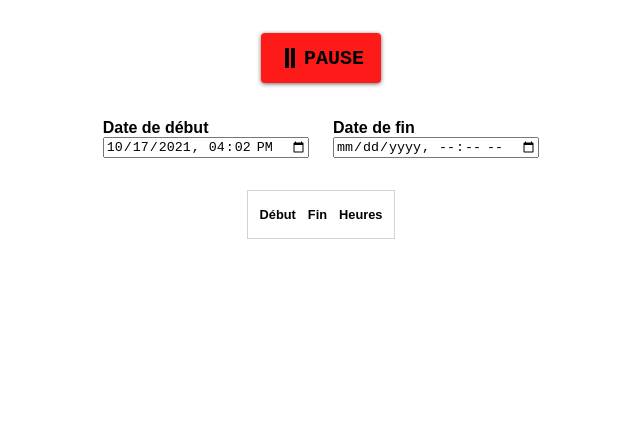
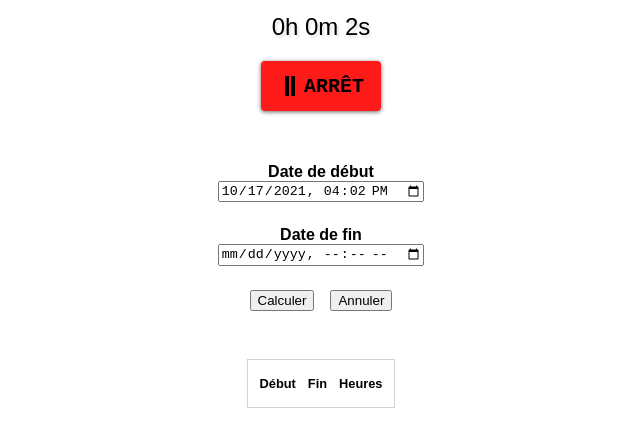
Before and after one commit to alex-drocks/time-tracking-app, a website built with Parcel: page src/index.html in a window 1280 px wide. Both pictures are taken after a click on the button "DÉBUT". Shown: the part 48-474 px from the top of the page, without its empty margins (319-959 px from the left). Built offline with nearby package versions, Linux system fonts and the light colour scheme.

Commit message:
Added real-time counter and refactored functions

```diff
--- a/package.json
+++ b/package.json
@@ -3,7 +3,7 @@
   "version": "1.0.0",
   "description": "Web app for simple time tracking. Get amount of time spent on your tasks.",
   "scripts": {
-    "start": "parcel",
+    "start": "parcel --no-cache",
     "build": "rm -rf dist && parcel build --no-source-maps",
     "deploy": "firebase deploy"
   },
--- a/src/index.html
+++ b/src/index.html
@@ -10,7 +10,10 @@
 </head>
 <body>
 <h1>Compteur de temps</h1>
-<button id="toggleTimerBtn">
+
+<div id="timeCounter">hh mm ss</div>
+
+<button id="toggleTimerBtn" class="">
   <span class="toggle-timer-btn--state start" style="display: none">
     <svg class="play" xmlns="http://www.w3.org/2000/svg" viewBox="0 0 24 24">
       <path d="M3 22V2l18 10L3 22z"/>
@@ -20,23 +23,24 @@
   <span class="toggle-timer-btn--state stop" style="display: none">
     <svg class="stop" xmlns="http://www.w3.org/2000/svg" viewBox="0 0 24 24"><path
             d="M11 22H7V2h4v20zm6-20h-4v20h4V2z"/></svg>
-    <span>Pause</span>
+    <span>Arrêt</span>
   </span>
+</button>
 
-</button>
 <form id="timeTrackingForm">
   <div class="form-field start">
     <label for="startTimeInput"><strong>Date de début</strong></label>
     <input type="datetime-local" id="startTimeInput" name="startTime" required aria-required="true"
-           value="2021-10-16T14:00" min="2021-10-16T00:00">
+           min="2021-10-16T00:00">
   </div>
   <div class="form-field end">
     <label for="endTimeInput"><strong>Date de fin</strong></label>
     <input type="datetime-local" id="endTimeInput" name="endTime" required aria-required="true"
-           value="2021-10-16T14:44" min="2021-10-16T00:00">
+           min="2021-10-16T00:00">
   </div>
-  <div class="form-field buttons" style="display: none">
-    <button id="addTimeRow" type="submit">Ajouter ce temps de travail</button>
+  <div class="form-field buttons">
+    <button id="addTimeRowBtn" type="submit">Calculer</button>
+    <button id="resetTimerBtn" type="reset">Annuler</button>
   </div>
 </form>
 
--- a/src/scripts/index.js
+++ b/src/scripts/index.js
@@ -8,11 +8,15 @@ window.addEventListener("DOMContentLoaded", () => {
 
 
 const state = {
-  timerIsActive: false
+  timerIsActive: false,
+  timerInterval: null,
+  dateTimeStart: null,
+  dateTimeEnd: null,
 };
 
 
 const html = {
+  timeCounter: document.getElementById("timeCounter"),
   toggleTimerBtn: document.getElementById("toggleTimerBtn"),
   timeTrackingForm: document.getElementById("timeTrackingForm"),
   startTimeInput: document.getElementById("startTimeInput"),
@@ -20,37 +24,80 @@ const html = {
   timeTrackingRows: document.getElementById("timeTrackingRows"),
 };
 
-// const playSVG = `<svg class="play" xmlns="http://www.w3.org/2000/svg" viewBox="0 0 24 24"><path d="M3 22V2l18 10L3 22z"/></svg>`;
-// const stopSVG = `<svg class="stop" xmlns="http://www.w3.org/2000/svg" viewBox="0 0 24 24"><path d="M2 2h20v20H2z"/></svg>`;
-
 
 function initApp() {
-  html.toggleTimerBtn.className = "start-timer";
-  html.startTimeInput.value = "";
-  html.endTimeInput.value = "";
   registerEventHandlers();
+  resetTimer();
 }
 
 
 function registerEventHandlers() {
   html.toggleTimerBtn.onclick = toggleTimer;
   html.timeTrackingForm.onsubmit = addTimeRow;
+  html.timeTrackingForm.onreset = resetTimer;
+}
+
+
+function resetTimer() {
+  state.timerInterval && clearInterval(state.timerInterval);
+
+  state.timerIsActive = false;
+  state.timerInterval = null;
+  state.dateTimeStart = null;
+  state.dateTimeEnd = null;
+
+  html.toggleTimerBtn.className = "start-timer";
+  html.startTimeInput.value = "";
+  html.endTimeInput.value = "";
+  html.timeCounter.textContent = "0h 0m 0s";
 }
 
 
 function toggleTimer() {
-  // YYYY-MM-DDThh:mm
-  const validDateString = format(new Date(), "yyyy-MM-dd'T'kk:mm");
   if (state.timerIsActive) {
-    html.endTimeInput.value = validDateString;
-    html.toggleTimerBtn.className = "start-timer";
+    stopTimer();
     state.timerIsActive = false;
-    addTimeRow(null);
   } else {
-    html.startTimeInput.value = validDateString;
-    html.toggleTimerBtn.className = "stop-timer";
+    startTimer();
     state.timerIsActive = true;
   }
+}
+
+
+function startTimer() {
+  const now = new Date();
+  state.dateTimeStart = now;
+  state.timerInterval = setInterval(updateTimerDisplay, 1000);
+  html.startTimeInput.value = format(now, "yyyy-MM-dd'T'kk:mm");
+  html.toggleTimerBtn.className = "stop-timer";
+}
+
+
+function stopTimer() {
+  state.timerInterval && clearInterval(state.timerInterval);
+  const now = new Date();
+  state.dateTimeEnd = now;
+  html.endTimeInput.value = format(now, "yyyy-MM-dd'T'kk:mm");
+  addTimeRow(null);
+
+  html.toggleTimerBtn.className = "start-timer";
+}
+
+
+function updateTimerDisplay() {
+  const now = new Date();
+  // const hours = differenceInHours(now, state.dateTimeStart);
+  // const mins = differenceInMinutes(now, state.dateTimeStart);
+  // const secs = differenceInSeconds(now, state.dateTimeStart);
+
+  let diffTime = now.valueOf() - state.dateTimeStart.valueOf();
+  let days = diffTime / (24 * 60 * 60 * 1000);
+  let hours = (days % 1) * 24;
+  let minutes = (hours % 1) * 60;
+  let secs = (minutes % 1) * 60;
+  [days, hours, minutes, secs] = [Math.floor(days), Math.floor(hours), Math.floor(minutes), Math.floor(secs)];
+
+  html.timeCounter.textContent = `${hours}h ${minutes}m ${secs}s`;
 }
 
 
@@ -59,7 +106,7 @@ function addTimeRow(event = null) {
   const formData = new FormData(html.timeTrackingForm);
   const startTime = new Date(formData.get("startTime").toString());
   const endTime = new Date(formData.get("endTime").toString());
-  const totalHours = getTimeDifferenceInHours(endTime, startTime);
+  const totalHours = calculateElapsedHours(endTime, startTime);
   createTimeRowElement(startTime, endTime, totalHours);
 }
 
@@ -97,8 +144,8 @@ function createTimeRowElement(startTime, endTime, totalHours) {
 }
 
 
-function getTimeDifferenceInHours(dateEnd, dateStart) {
-  const differenceInMilliseconds = dateEnd.getTime() - dateStart.getTime()
+function calculateElapsedHours(dateEnd, dateStart) {
+  const differenceInMilliseconds = dateEnd.getTime() - dateStart.getTime();
   return roundToX(differenceInMilliseconds / 3600000, 2);
 }
 
--- a/src/styles/global.css
+++ b/src/styles/global.css
@@ -13,50 +13,18 @@ body {
   flex-direction: column;
   align-items: center;
   justify-content: center;
-  gap: 2rem;
+  gap: 1rem;
 }
 
 h1 {
   margin: 0
 }
 
-form {
-  display: flex;
-  flex-direction: row;
-  align-items: flex-end;
-  justify-content: center;
-  flex-wrap: wrap;
-  gap: 1.5rem;
+#timeCounter {
+  font-size: 1.5rem;
+  text-shadow: 2px 3px 2px rgba(0, 0, 0, 10%);
 }
 
-.form-field {
-  display: flex;
-  flex-direction: column;
-  align-items: flex-start;
-}
-
-table {
-  border-spacing: .75rem;
-  border: 1px solid lightgray;
-  font-size: .8rem;
-}
-
-table th, table td {
-  padding: .25rem 0;
-  text-align: center;
-}
-
-.delete-btn {
-  width: auto;
-  height: 1rem;
-  padding: 0;
-}
-
-.delete-btn-icon {
-  width: auto;
-  height: 100%;
-  cursor: pointer;
-}
 
 #toggleTimerBtn {
   -webkit-tap-highlight-color: transparent;
@@ -114,3 +82,49 @@ table th, table td {
   width: 24px;
   height: 24px;
 }
+
+form {
+  margin: 2rem 0;
+  display: flex;
+  flex-direction: row;
+  align-items: flex-end;
+  justify-content: center;
+  flex-wrap: wrap;
+  gap: 1.5rem;
+}
+
+.form-field {
+  display: flex;
+  flex-direction: column;
+  align-items: center;
+  justify-content: center;
+  width: 100%;
+}
+
+.form-field.buttons {
+  flex-direction: row;
+  column-gap: 1rem;
+}
+
+table {
+  border-spacing: .75rem;
+  border: 1px solid lightgray;
+  font-size: .8rem;
+}
+
+table th, table td {
+  padding: .25rem 0;
+  text-align: center;
+}
+
+table .delete-btn {
+  width: auto;
+  height: 1rem;
+  padding: 0;
+}
+
+table .delete-btn-icon {
+  width: auto;
+  height: 100%;
+  cursor: pointer;
+}
```
